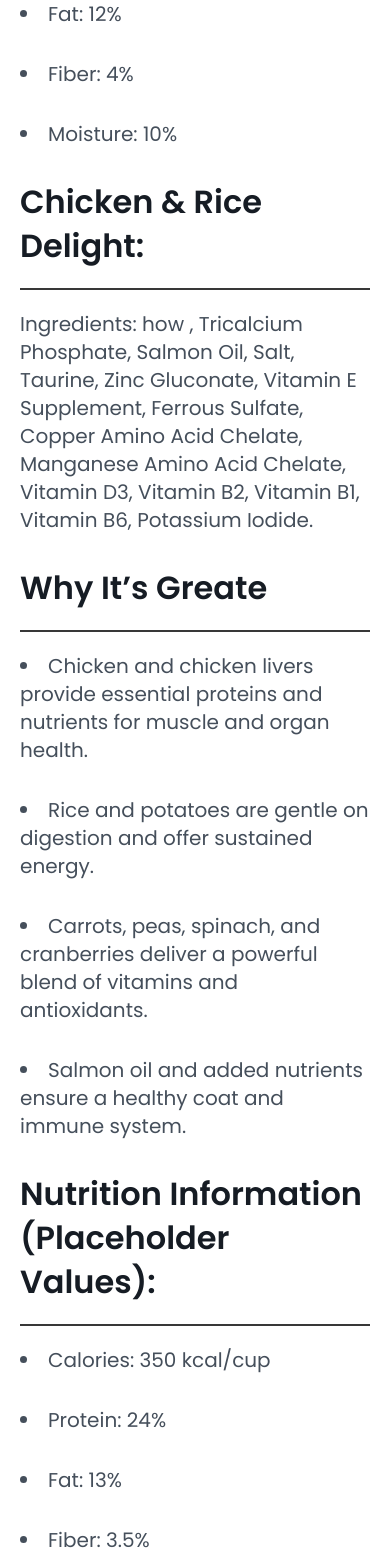
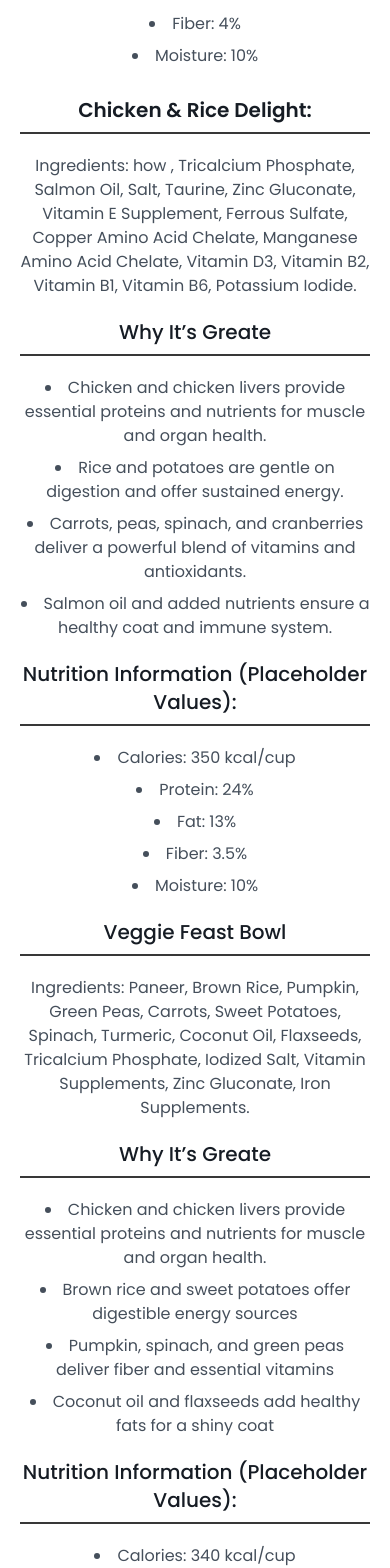
Before and after one commit to Farok-Hossain/pet-fresh-kitchen, a React (Vite) app: page /details in a window 390 px wide. Shown: the part 1760-3328 px from the top of the page. Built offline with nearby package versions, Linux system fonts and the light colour scheme.

Commit message:
recipe details page mobile reponsive completed

```diff
--- a/src/components/RecipeDetails/OrderNowBanner.jsx
+++ b/src/components/RecipeDetails/OrderNowBanner.jsx
@@ -1,7 +1,7 @@
 import CommonBanner from "../common/CommonBanner";
 const OrderNowBanner = () => {
     return (
-        <div className="mt-24 mb-24">
+        <div className="xl:mt-24 xl:mb-24">
             <CommonBanner title="Find the perfect meal for your Dog" description="Discover a range of gently cooked meals for your pup. Explore delicious options, pick your favorites, and add them to your cart for hassle-free shopping today." buttonText="Order Now" />
 
         </div>
--- a/src/components/RecipeDetails/RecipeDetails.jsx
+++ b/src/components/RecipeDetails/RecipeDetails.jsx
@@ -94,123 +94,123 @@ const RecipeDetails = () => {
         <h3 className="text-textGray text-center xl:text-start xl:text-[32px] text-xl xl:font-semibold font-medium xl:leading-[44px] xl:mb-5 mb-2">Nutrition Information (Placeholder Values):</h3>
         <div className="border-b-[2px] border-[#383838] leading-8 mb-5"></div>
 
-        <li className="text-textGraySm xl:text-xl text-center xl:text-start font-normal xl:mb-8">
+        <li className="text-textGraySm xl:text-xl text-center xl:text-start font-normal xl:mb-8 mb-2">
           {" "}
           Calories: 350 kcal/cup
         </li>
-        <li className="text-textGraySm text-xl font-normal mb-8">
+        <li className="text-textGraySm xl:text-xl text-center xl:text-start font-normal xl:mb-8 mb-2">
           {" "}
           Protein: 25%
         </li>
-        <li className="text-textGraySm text-xl font-normal mb-8">
+        <li className="text-textGraySm xl:text-xl text-center xl:text-start font-normal xl:mb-8 mb-2">
           {" "}
           Fat: 12%
         </li>
-        <li className="text-textGraySm text-xl font-normal mb-8">
+        <li className="text-textGraySm xl:text-xl text-center xl:text-start font-normal xl:mb-8 mb-2">
           {" "}
           Fiber: 4%
         </li>
-        <li className="text-textGraySm text-xl font-normal mb-8">
+        <li className="text-textGraySm xl:text-xl text-center xl:text-start font-normal xl:mb-8 mb-5">
           {" "}
           Moisture: 10%
         </li>
-        <h3 className="text-textGray text-[32px] font-semibold leading-[44px] mb-5">Chicken & Rice Delight:</h3>
-        <div className="border-b-[2px] border-[#383838] leading-8 mb-5"></div>
-        <p className="text-textGraySm text-xl font-normal mb-8">Ingredients: how , Tricalcium Phosphate, Salmon Oil, Salt, Taurine, Zinc Gluconate, Vitamin E Supplement, Ferrous Sulfate, Copper Amino Acid Chelate, Manganese Amino Acid Chelate, Vitamin D3, Vitamin B2, Vitamin B1, Vitamin B6, Potassium Iodide.</p>
+        <h3 className="text-textGray xl:text-[32px] text-xl text-center xl:text-start font-semibold leading-[44px] xl:mb-5 ">Chicken & Rice Delight:</h3>
+        <div className="border-b-[2px] border-[#383838] xl:leading-8 mb-5"></div>
+        <p className="text-textGraySm xl:text-xl text-center xl:text-start font-normal xl:mb-8 mb-5">Ingredients: how , Tricalcium Phosphate, Salmon Oil, Salt, Taurine, Zinc Gluconate, Vitamin E Supplement, Ferrous Sulfate, Copper Amino Acid Chelate, Manganese Amino Acid Chelate, Vitamin D3, Vitamin B2, Vitamin B1, Vitamin B6, Potassium Iodide.</p>
 
-        <h3 className="text-textGray text-[32px] font-semibold leading-[44px] mb-5">
+        <h3 className="text-textGray xl:text-[32px] text-xl xl:font-semibold font-medium xl:leading-[44px] xl:mb-5 mb-2 text-center xl:text-start">
           Why It’s Greate
         </h3>
         <div className="border-b-[2px] border-[#383838] leading-8 mb-5"></div>
 
-        <li className="text-textGraySm text-xl font-normal mb-8">
+        <li className="text-textGraySm xl:text-xl text-center xl:text-start font-normal xl:mb-8 mb-2">
           {" "}
           Chicken and chicken livers provide essential proteins and nutrients for muscle and organ health.
         </li>
-        <li className="text-textGraySm text-xl font-normal mb-8">
+        <li className="text-textGraySm xl:text-xl text-center xl:text-start font-normal xl:mb-8 mb-2">
           {" "}
           Rice and potatoes are gentle on digestion and offer sustained energy.
         </li>
-        <li className="text-textGraySm text-xl font-normal mb-8">
+        <li className="text-textGraySm xl:text-xl text-center xl:text-start font-normal xl:mb-8 mb-2">
           {" "}
           Carrots, peas, spinach, and cranberries deliver a powerful blend of vitamins and antioxidants.
         </li>
-        <li className="text-textGraySm text-xl font-normal mb-8">
+        <li className="text-textGraySm xl:text-xl text-center xl:text-start font-normal xl:mb-8 mb-5">
           {" "}
           Salmon oil and added nutrients ensure a healthy coat and immune system.
 
         </li>
 
-        <h3 className="text-textGray text-[32px] font-semibold leading-[44px] mb-5">Nutrition Information (Placeholder Values):</h3>
+        <h3 className="text-textGray xl:text-[32px] text-xl xl:font-semibold font-medium xl:leading-[44px] xl:mb-5 mb-2 text-center xl:text-start ">Nutrition Information (Placeholder Values):</h3>
         <div className="border-b-[2px] border-[#383838] leading-8 mb-5"></div>
 
-        <li className="text-textGraySm text-xl font-normal mb-8">
+        <li className="text-textGraySm xl:text-xl text-center xl:text-start font-normal xl:mb-8 mb-2">
           {" "}
           Calories: 350 kcal/cup
         </li>
-        <li className="text-textGraySm text-xl font-normal mb-8">
+        <li className="text-textGraySm xl:text-xl text-center xl:text-start font-normal xl:mb-8 mb-2">
           {" "}
           Protein: 24%
         </li>
-        <li className="text-textGraySm text-xl font-normal mb-8">
+        <li className="text-textGraySm xl:text-xl text-center xl:text-start font-normal xl:mb-8 mb-2">
           {" "}
           Fat: 13%
         </li>
-        <li className="text-textGraySm text-xl font-normal mb-8">
+        <li className="text-textGraySm xl:text-xl text-center xl:text-start font-normal xl:mb-8 mb-2">
           {" "}
           Fiber: 3.5%
         </li>
-        <li className="text-textGraySm text-xl font-normal mb-8">
+        <li className="text-textGraySm xl:text-xl text-center xl:text-start font-normal xl:mb-8 mb-5">
           {" "}
           Moisture: 10%
         </li>
 
-        <h3 className="text-textGray text-[32px] font-semibold leading-[44px] mb-5">Veggie Feast Bowl</h3>
+        <h3 className="text-textGray xl:text-[32px] text-xl xl:font-semibold font-medium xl:leading-[44px] xl:mb-5 mb-2 text-center xl:text-start">Veggie Feast Bowl</h3>
         <div className="border-b-[2px] border-[#383838] leading-8 mb-5"></div>
 
-        <p className="text-textGraySm text-xl font-normal mb-5">Ingredients: Paneer, Brown Rice, Pumpkin, Green Peas, Carrots, Sweet Potatoes, Spinach, Turmeric, Coconut Oil, Flaxseeds, Tricalcium Phosphate, Iodized Salt, Vitamin Supplements, Zinc Gluconate, Iron Supplements.</p>
+        <p className="text-textGraySm xl:text-xl text-center xl:text-start font-normal xl:mb-8 mb-5">Ingredients: Paneer, Brown Rice, Pumpkin, Green Peas, Carrots, Sweet Potatoes, Spinach, Turmeric, Coconut Oil, Flaxseeds, Tricalcium Phosphate, Iodized Salt, Vitamin Supplements, Zinc Gluconate, Iron Supplements.</p>
 
-        <h3 className="text-textGray text-[32px] font-semibold leading-[44px] mb-5">
+        <h3 className="text-textGray xl:text-[32px] text-xl xl:font-semibold font-medium xl:leading-[44px] xl:mb-5 mb-2 text-center xl:text-start">
           Why It’s Greate
         </h3>
 <div className="border-b-[2px] border-[#383838] leading-8 mb-5"></div>
-        <li className="text-textGraySm text-xl font-normal mb-8">
+        <li className="text-textGraySm xl:text-xl text-center xl:text-start font-normal xl:mb-8 mb-2">
           {" "}
           Chicken and chicken livers provide essential proteins and nutrients for muscle and organ health.
         </li>
-        <li className="text-textGraySm text-xl font-normal mb-8">
+        <li className="text-textGraySm xl:text-xl text-center xl:text-start font-normal xl:mb-8 mb-2">
           {" "}
           Brown rice and sweet potatoes offer digestible energy sources
         </li>
-        <li className="text-textGraySm text-xl font-normal mb-8">
+        <li className="text-textGraySm xl:text-xl text-center xl:text-start font-normal xl:mb-8 mb-2">
           {" "}
           Pumpkin, spinach, and green peas deliver fiber and essential vitamins
         </li>
-        <li className="text-textGraySm text-xl font-normal mb-8">
+        <li className="text-textGraySm xl:text-xl text-center xl:text-start font-normal xl:mb-8 mb-5">
           {" "}
           Coconut oil and flaxseeds add healthy fats for a shiny coat
         </li>
 
-        <h3 className="text-textGray text-[32px] font-semibold leading-[44px] mb-5">Nutrition Information (Placeholder Values):</h3>
+        <h3 className="text-textGray xl:text-[32px] text-xl xl:font-semibold font-medium xl:leading-[44px] xl:mb-5 mb-2 text-center xl:text-start">Nutrition Information (Placeholder Values):</h3>
         <div className="border-b-[2px] border-[#383838] leading-8 mb-5"></div>
 
-        <li className="text-textGraySm text-xl font-normal mb-8">
+        <li className="text-textGraySm xl:text-xl text-center xl:text-start font-normal xl:mb-8 mb-2">
           {" "}
           Calories: 340 kcal/cup
         </li>
-        <li className="text-textGraySm text-xl font-normal mb-8">
+        <li className="text-textGraySm xl:text-xl text-center xl:text-start font-normal xl:mb-8 mb-2">
           {" "}
           Protein: 20%
         </li>
-        <li className="text-textGraySm text-xl font-normal mb-8">
+        <li className="text-textGraySm xl:text-xl text-center xl:text-start font-normal xl:mb-8 mb-2">
           {" "}
           Fat: 10%
         </li>
-        <li className="text-textGraySm text-xl font-normal mb-8">
+        <li className="text-textGraySm xl:text-xl text-center xl:text-start font-normal xl:mb-8 mb-2">
           {" "}
           Fiber: 5%
         </li>
-        <li className="text-textGraySm text-xl font-normal mb-8">
+        <li className="text-textGraySm xl:text-xl text-center xl:text-start font-normal xl:mb-8 mb-5">
           {" "}
           Moisture: 12%
         </li>
--- a/src/components/common/CommonBanner.jsx
+++ b/src/components/common/CommonBanner.jsx
@@ -29,7 +29,7 @@ const CommonBanner = ({
 
       {/* Title and Description */}
       <div className="relative z-10 text-center px-4">
-        <h2 className="xl:max-w-[924px] mx-auto xl:text-[64px] text-2xl xl:leading-[80px] leading-8 font-semibold xl:mb-4">
+        <h2 className="xl:max-w-[924px] mx-auto xl:text-[64px] text-2xl xl:leading-[80px] leading-8 font-semibold xl:mb-4 mb-2">
           {title}
         </h2>
         <p className="lg:text-xl xl:leading-[30px] xl:max-w-[798px] mx-auto text-center xl:mt-4">
```
